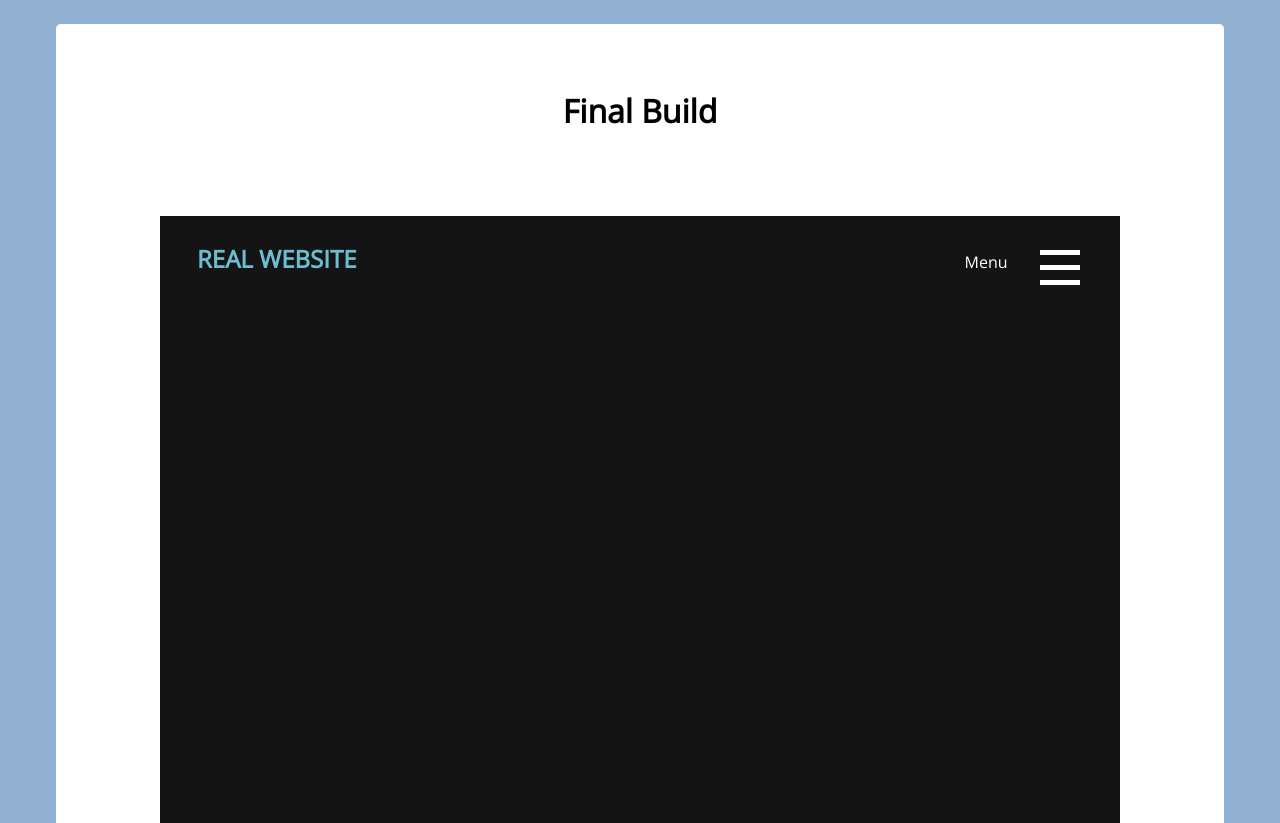
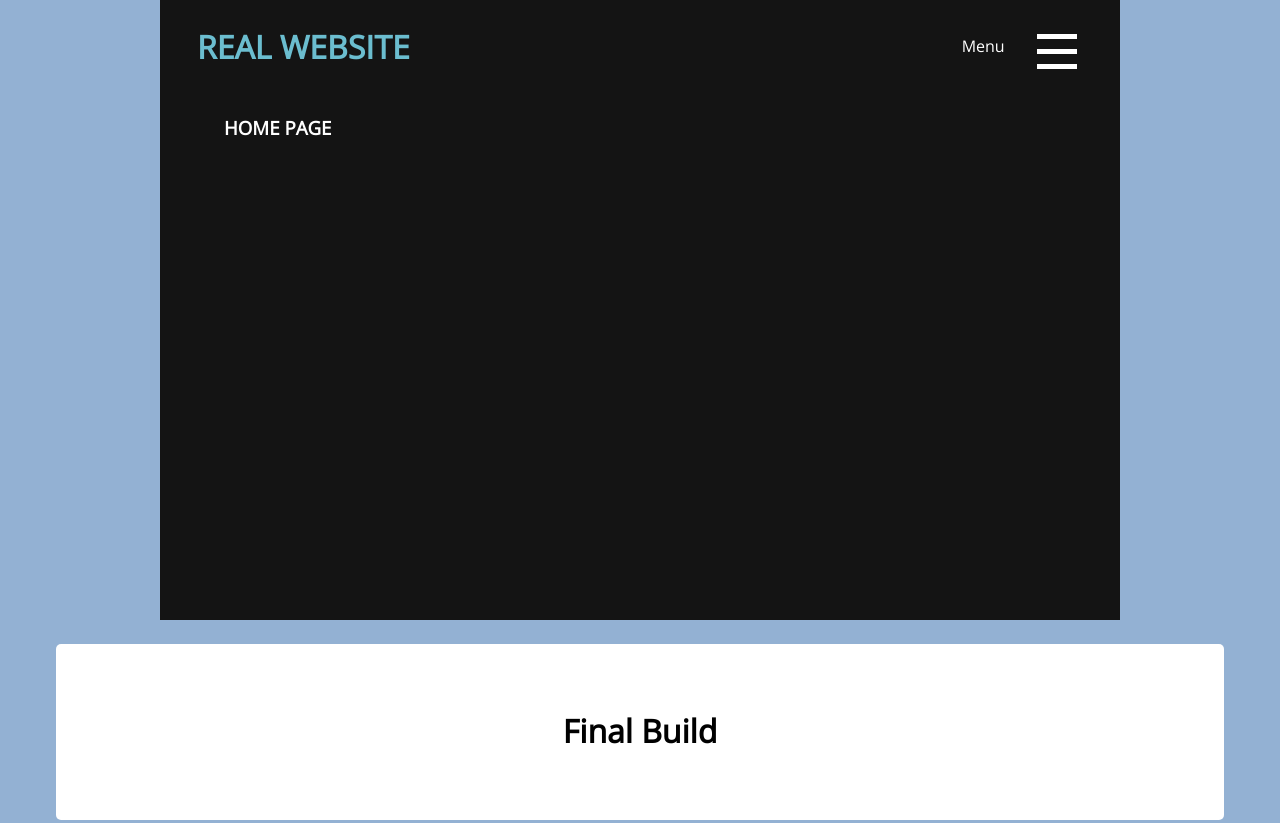
Before and after one commit to lingan233/idm241-lz435, a plain HTML site: page final/build/index.html in a window 1280 px wide. Shown: the top 823 px of the page. Drawn offline with nearby package versions, Linux system fonts and the light colour scheme.

Commit message:
Add files via upload

```diff
--- a/final/build/index.html
+++ b/final/build/index.html
@@ -12,11 +12,6 @@
 </head>
 
 <body>
-
-    <div class="wrapper">
-        <div class="container">
-            <h1>Final Build</h1>
-
     <div class="build-window">
         <div class="menu">
             <h2>REAL WEBSITE</h2>
@@ -36,8 +31,12 @@
             <li>FAQ</li>
             <li>CONTACT</li>
         </ul>
+        <h3 class="content-txt">HOME PAGE</h3>
     </div>
 
+    <div class="wrapper">
+        <div class="container">
+            <h1>Final Build</h1>
         </div>
 
         <div class="container">
--- a/final/build/main.css
+++ b/final/build/main.css
@@ -11,7 +11,6 @@
 
 h1 {
     text-align: center;
-    padding-bottom: 4rem;
 }
 
 li {
@@ -90,7 +89,8 @@ img {
 
 .menu h2 {
     color: #6bbdcf;
-    margin-right: 36rem;
+    margin-right: 32.5rem;
+    font-size: 2rem;
 }
 
 .menu-btn {
@@ -192,6 +192,11 @@ img {
     font-size: 2rem;
 }
 
+.content-txt {
+    color: white;
+    display: block;
+    margin: 4rem;
+}
 
 /* ---------Responsive------------- */
 
--- a/final/build/main.js
+++ b/final/build/main.js
@@ -57,6 +57,6 @@ $(document).ready(function () {
         $('.active').removeClass('active')
         // add active class to clicked element
         $(this).addClass('active');
+        $('.content-txt').html($('.active').text() + ' PAGE');
     });
-
 });
```
Lines whose indentation alone changed are shown as unchanged.
